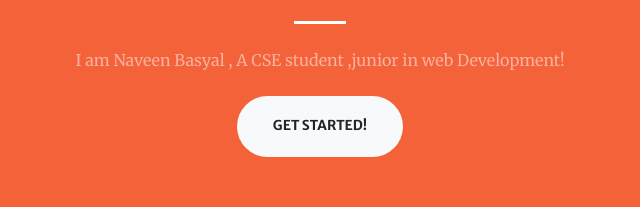
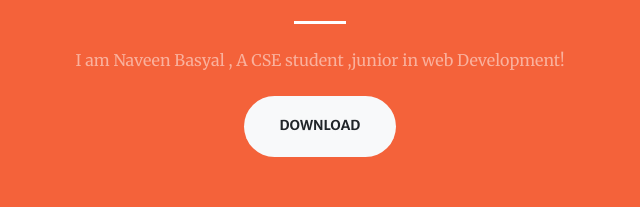
Before and after one commit to naveenbasyal/naveenblogs, a plain HTML site: page index.html in a window 1280 px wide. Shown: the part 969-1176 px from the top of the page, 320-960 px from the left. Drawn offline with nearby package versions, Linux system fonts and the light colour scheme.

Commit message:
Update index.html
made a download button

```diff
--- a/index.html
+++ b/index.html
@@ -70,7 +70,7 @@
                         <h2 class="text-white mt-0">A little if you want to know about me!</h2>
                         <hr class="divider light my-4" />
                         <p class="text-white-50 mb-4">I am Naveen Basyal , A CSE student ,junior in web Development!</p>
-                        <a class="btn btn-light btn-xl js-scroll-trigger" href="https://drive.google.com/file/d/1lLxJFiZ54falSyKw2zxNlbeoDxcZATmW/view">Get Started!</a>
+                        <a class="btn btn-light btn-xl js-scroll-trigger" href="https://drive.google.com/file/d/1lLxJFiZ54falSyKw2zxNlbeoDxcZATmW/view">Download</a>
                     </div>
                 </div>
             </div>
```
